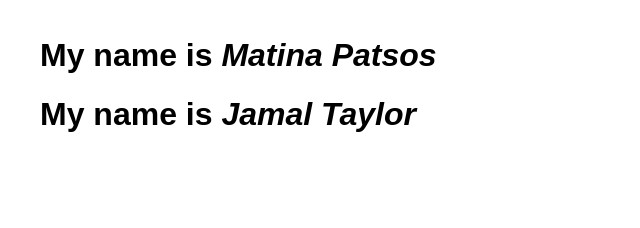
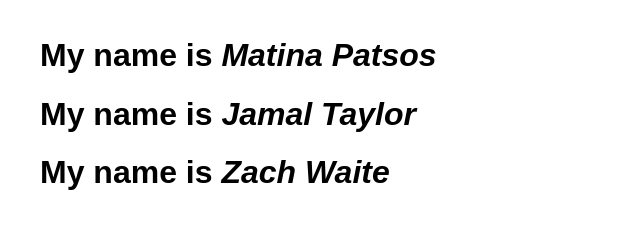
Before and after one commit to vyaskruti89/JavaScriptFundamentals2019, a website: page exercises/01-git-intro/01-git-intro.html in a window 1280 px wide. Shown: the whole page, without its empty margins (0-640 px from the left). Drawn offline with nearby package versions, Linux system fonts and the light colour scheme.

Commit message:
add h1 Zach Waite

```diff
--- a/exercises/01-git-intro/01-git-intro.html
+++ b/exercises/01-git-intro/01-git-intro.html
@@ -33,6 +33,7 @@
       <!-- Put your name here -->
       <h1>My name is <em>Matina Patsos</em></h1>
       <h1>My name is <em>Jamal Taylor</em></h1>
+      <h1>My name is <em>Zach Waite</em></h1>
     </div>
   </body>
 </html>
```
